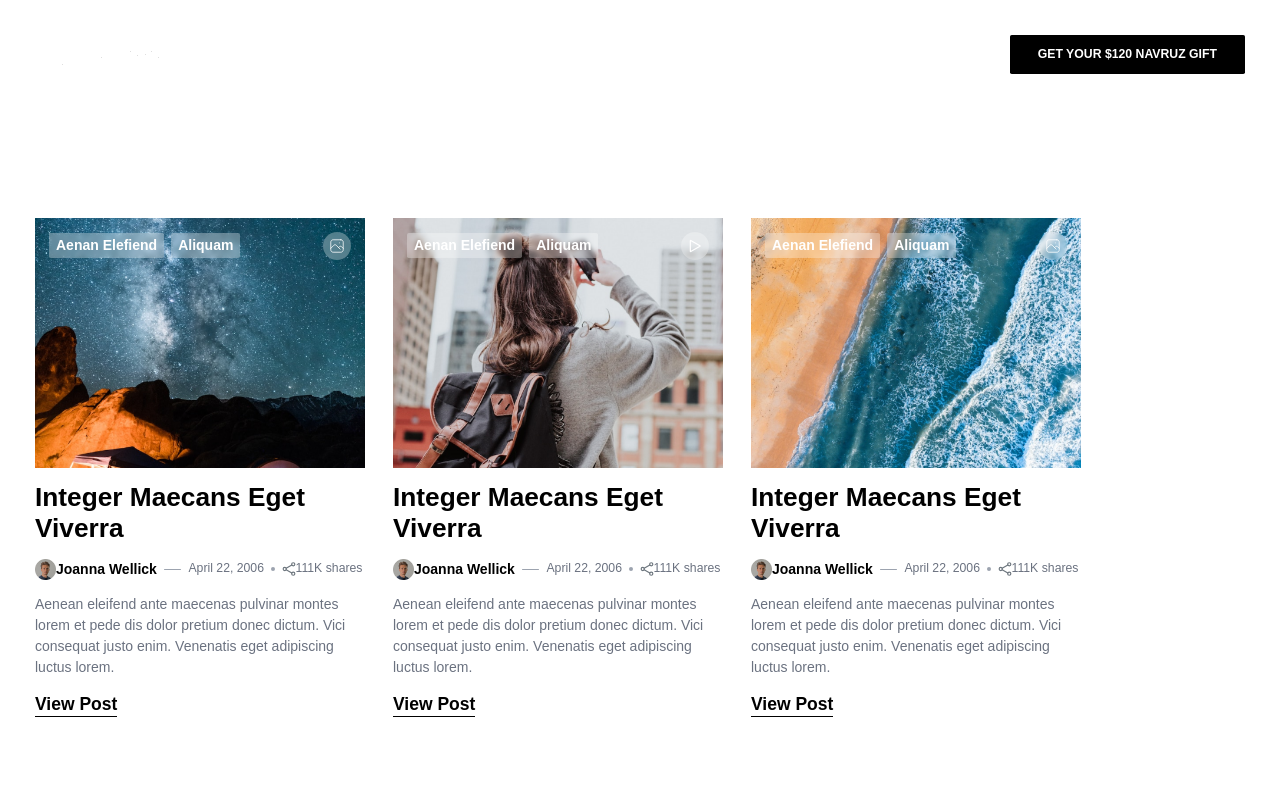
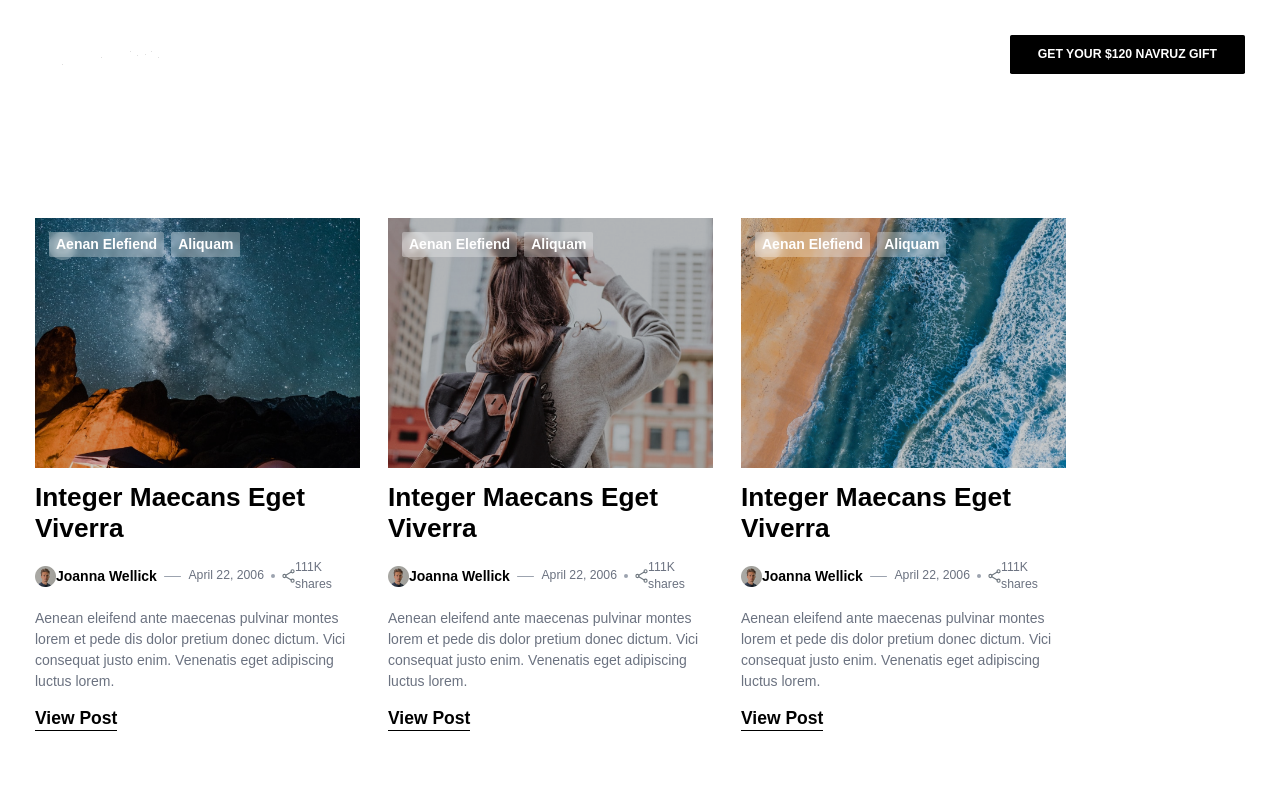
Before and after one commit to zawkindev/trazler, a Vue app: page /p in a window 1280 px wide. Shown: the top 800 px of the page. Built offline with nearby package versions, Linux system fonts and the light colour scheme; a web font is replaced by a local one.

Commit message:
fix: make card img darker

```diff
--- a/src/components/common/Card.vue
+++ b/src/components/common/Card.vue
@@ -54,16 +54,19 @@ defineProps({
 </script>
 
 <template>
-  <div class="flex flex-col gap-4 w-[330px] border-box text-gray-500 mt-20">
+  <div class="flex flex-col gap-4 w-[325px] border-box text-gray-500 mt-20">
     <div class="relative flex w-full h-[250px]">
-      <img :src="getImgUrl(src)" class="w-full h-full" />
-      <div class="absolute flex w-full justify-between items-center p-4">
-        <div class="flex gap-2">
+      <div class="relative flex w-full h-full">
+        <img :src="getImgUrl(src)" class="w-full h-full" />
+        <div class="absolute inset-0 bg-black opacity-20"></div>
+      </div>
+      <div class="absolute flex w-full justify-between p-4">
+        <div class="flex gap-2 h-fit absolute z-50">
           <Badge v-for="(item, index) in textBadges" :key="index">
             <p class="capitalize font-semibold">{{ item }}</p></Badge
           >
         </div>
-        <Badge has-icon>
+        <Badge class="h-fit" has-icon>
           <img :alt="imgBagde.alt" :src="getImgUrl(imgBagde.src)" class="w-4 h-4" />
         </Badge>
       </div>
```
